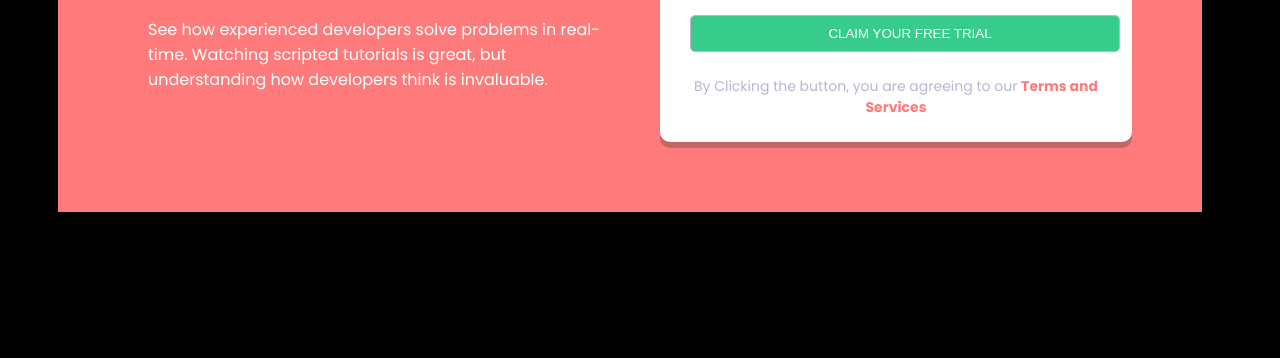
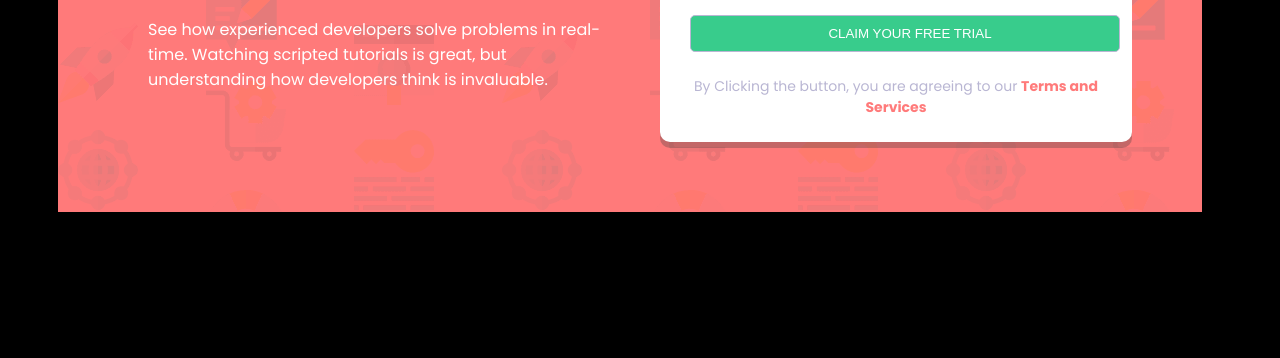
Before and after one commit to judithgeorge/judithgeorge.github.io, a plain HTML site: page RegForm.html in a window 1280 px wide. Shown: the part 442-800 px from the top of the page. Drawn offline with Linux system fonts and the light colour scheme.

Commit message:
update 4

```diff
--- a/StyleRegForm.css
+++ b/StyleRegForm.css
@@ -1,13 +1,13 @@
 
-    .bodyDiv{
-        background-color: hsl(0, 100%, 74%); width: fit-content; margin-left: 50px; margin-top: 50px; padding: 50px;
+    .bodyDiv {
+        background-color: hsl(0, 100%, 74%);
+        width: fit-content; margin-left: 50px; margin-top: 50px; padding: 50px;
+        background-image: url("bg-intro-desktop.png");
+        background-blend-mode: darken;
     }
 
+
 @media screen and (max-width : 1440px) {
-    .bodyDiv img{
-        src: url(../judithgeorge.github.io/bg-intro-desktop.png);
-        mix-blend-mode: darken;
-    }
 
     .grid-container {
         display: grid;
```
